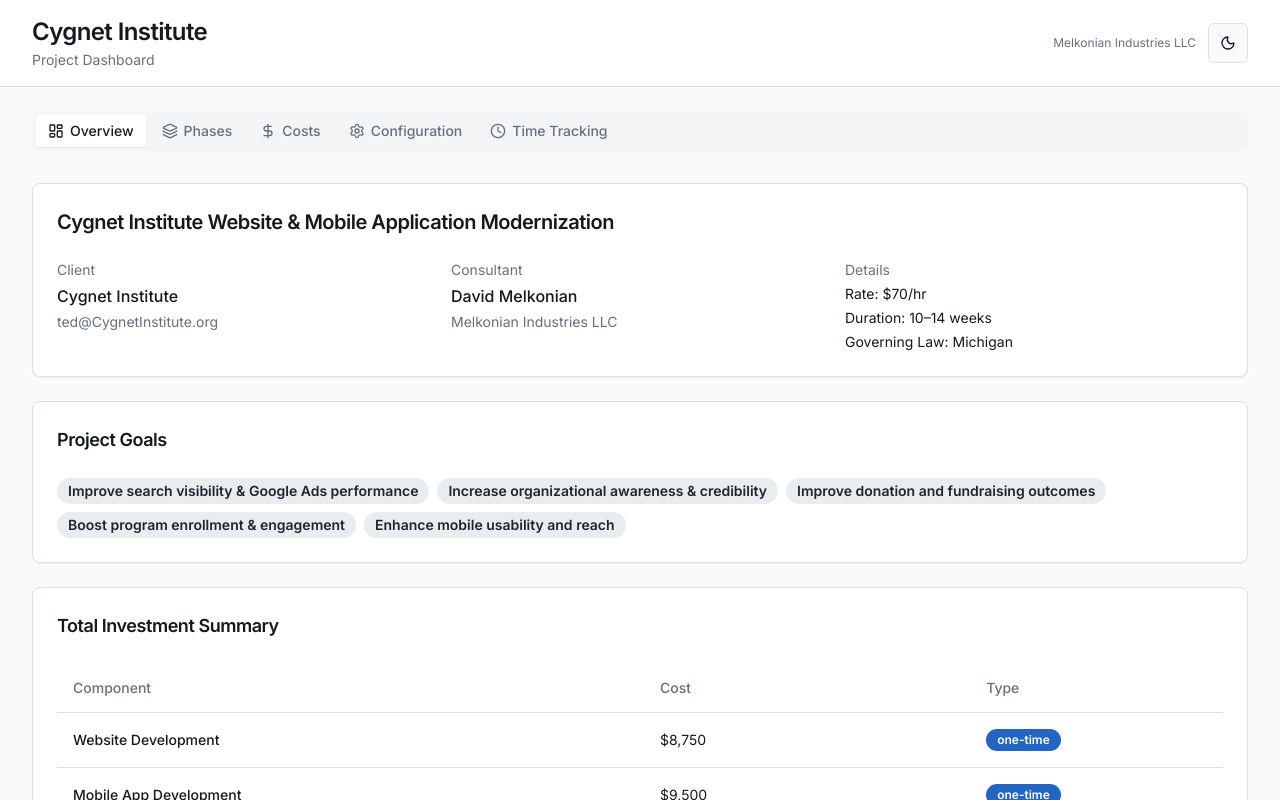
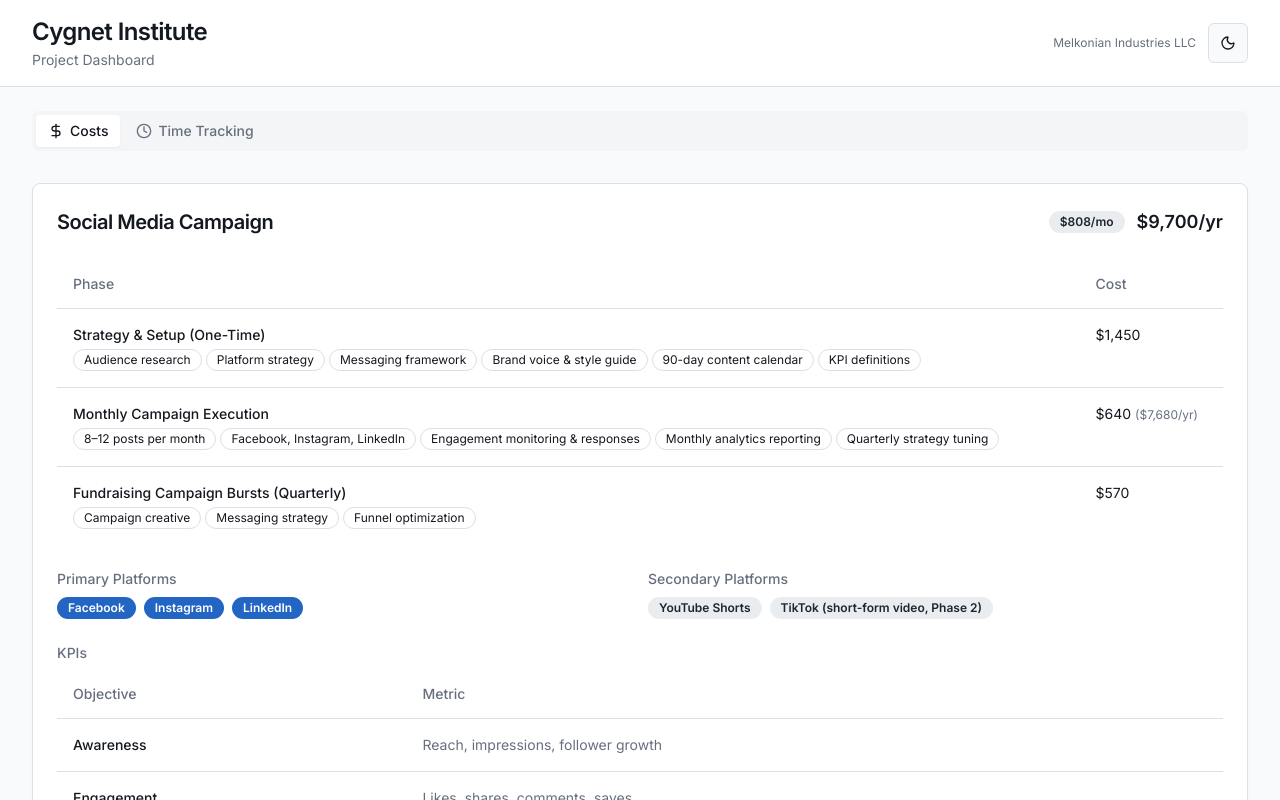
Before and after one commit to davemelk100/time-trackings, a Next.js app: page / in a window 1280 px wide. Shown: the top 800 px of the page. Built offline with nearby package versions, Linux system fonts and the light colour scheme.

Commit message:
feat: streamline page with Costs and Time Tracking tabs\n\nRemove unused tabs and set default to Costs tab on load.

```diff
--- a/app/page.tsx
+++ b/app/page.tsx
@@ -2,53 +2,23 @@
 
 import { Tabs, TabsContent, TabsList, TabsTrigger } from "@/components/ui/tabs"
 import { DashboardHeader } from "@/components/dashboard-header"
-import { OverviewSection } from "@/components/overview-section"
-import { PhasesSection } from "@/components/phases-section"
 import { CostsSection } from "@/components/costs-section"
-import { ConfigSection } from "@/components/config-section"
 import { TimeTrackingSection } from "@/components/time-tracking-section"
-import {
-  LayoutDashboard,
-  Layers,
-  DollarSign,
-  Settings,
-  Clock,
-} from "lucide-react"
+import { DollarSign, Clock } from "lucide-react"
 
 export default function Page() {
   return (
     <div className="flex min-h-screen flex-col">
       <DashboardHeader />
       <main className="mx-auto w-full max-w-7xl flex-1 px-4 py-6 sm:px-6 lg:px-8">
-        <Tabs defaultValue="overview" className="flex flex-col gap-6">
+        <Tabs defaultValue="costs" className="flex flex-col gap-6">
           <TabsList className="flex h-auto w-full flex-wrap justify-start gap-1 bg-muted/50 p-1">
-            <TabsTrigger
-              value="overview"
-              className="flex items-center gap-1.5 text-sm data-[state=active]:bg-card data-[state=active]:text-foreground data-[state=active]:shadow-sm"
-            >
-              <LayoutDashboard className="h-4 w-4" />
-              <span className="hidden sm:inline">Overview</span>
-            </TabsTrigger>
-            <TabsTrigger
-              value="phases"
-              className="flex items-center gap-1.5 text-sm data-[state=active]:bg-card data-[state=active]:text-foreground data-[state=active]:shadow-sm"
-            >
-              <Layers className="h-4 w-4" />
-              <span className="hidden sm:inline">Phases</span>
-            </TabsTrigger>
             <TabsTrigger
               value="costs"
               className="flex items-center gap-1.5 text-sm data-[state=active]:bg-card data-[state=active]:text-foreground data-[state=active]:shadow-sm"
             >
               <DollarSign className="h-4 w-4" />
               <span className="hidden sm:inline">Costs</span>
-            </TabsTrigger>
-            <TabsTrigger
-              value="config"
-              className="flex items-center gap-1.5 text-sm data-[state=active]:bg-card data-[state=active]:text-foreground data-[state=active]:shadow-sm"
-            >
-              <Settings className="h-4 w-4" />
-              <span className="hidden sm:inline">Configuration</span>
             </TabsTrigger>
             <TabsTrigger
               value="time"
@@ -59,17 +29,8 @@ export default function Page() {
             </TabsTrigger>
           </TabsList>
 
-          <TabsContent value="overview">
-            <OverviewSection />
-          </TabsContent>
-          <TabsContent value="phases">
-            <PhasesSection />
-          </TabsContent>
           <TabsContent value="costs">
             <CostsSection />
-          </TabsContent>
-          <TabsContent value="config">
-            <ConfigSection />
           </TabsContent>
           <TabsContent value="time">
             <TimeTrackingSection />
```
